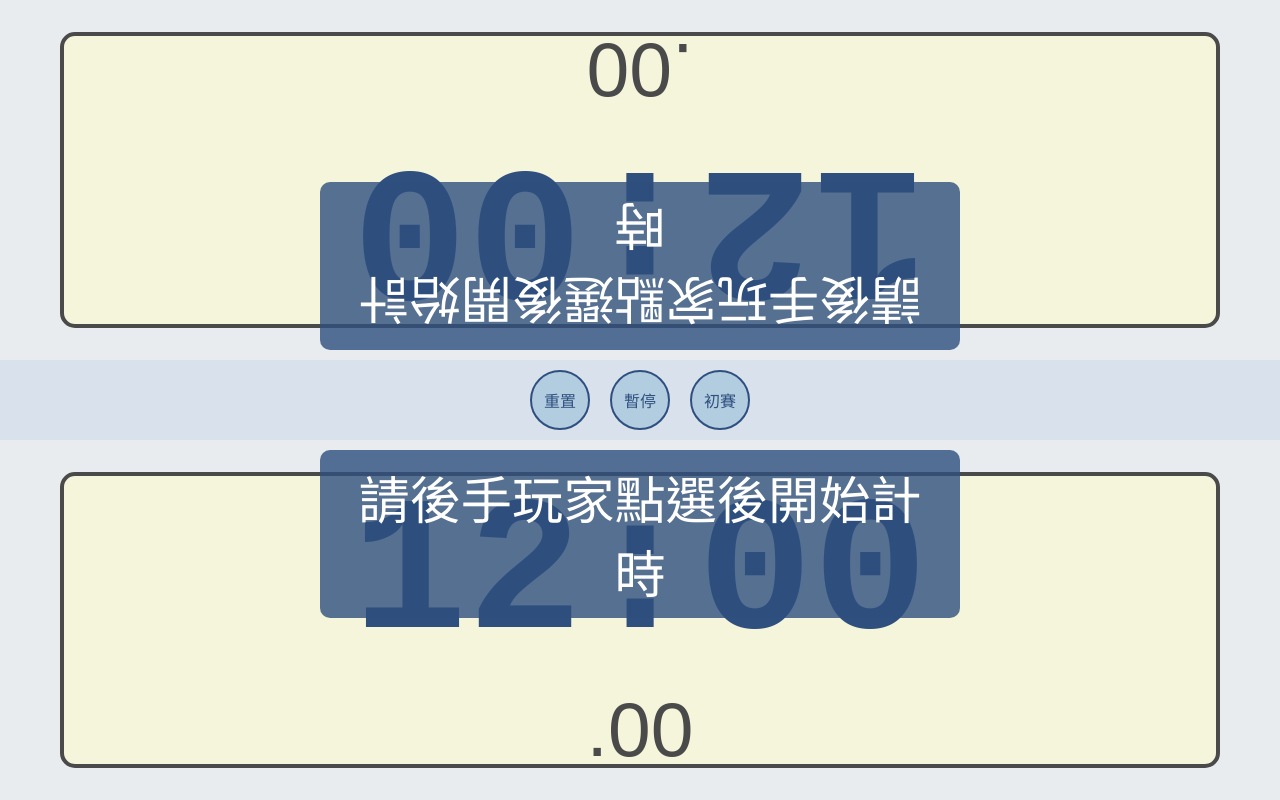
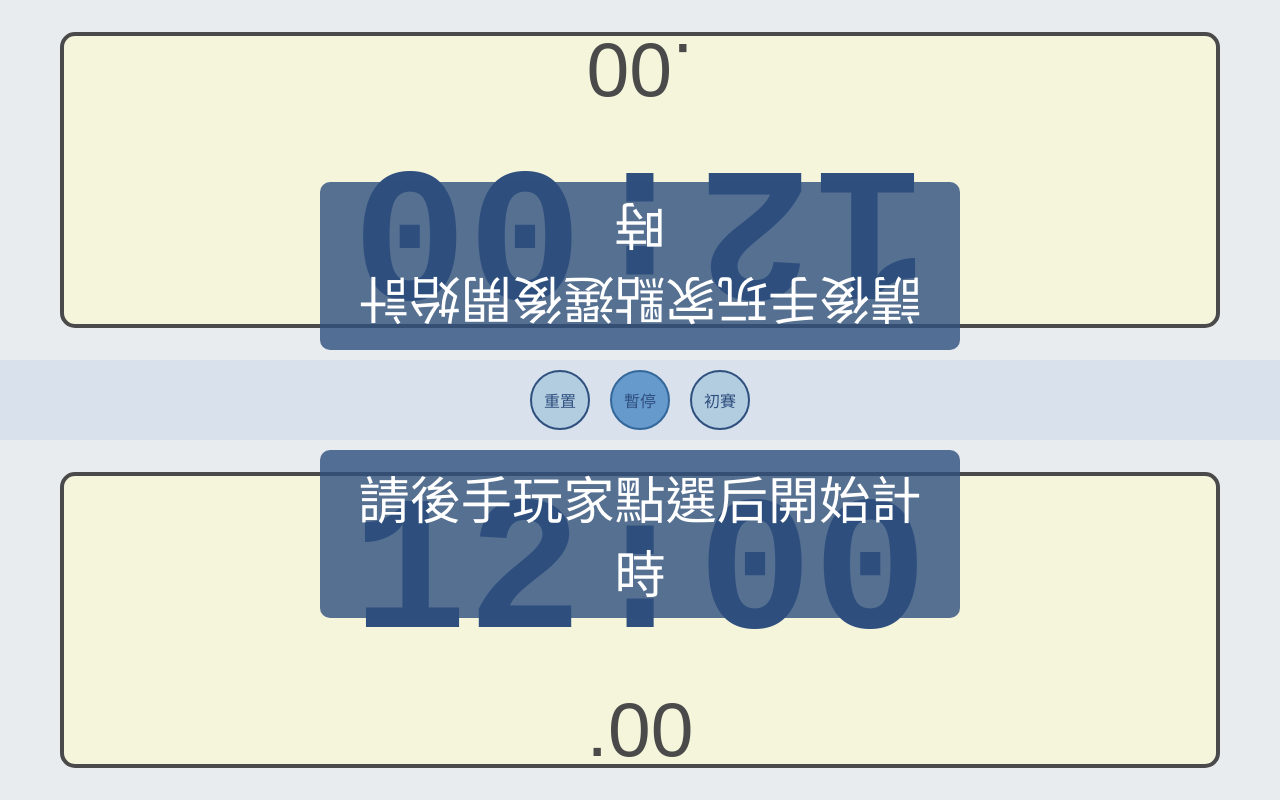
Before and after one commit to FallCloudLSK/HtmlGames, a plain HTML site: page cfe_clock.html in a window 1280 px wide. Drawn offline with Linux system fonts and the light colour scheme.

Commit message:
Add files via upload

```diff
--- a/cfe_clock.html
+++ b/cfe_clock.html
@@ -125,10 +125,21 @@
             justify-content: center;
             align-items: center;
             color: #2F4F7F;
-            transition: background-color 0.3s;
+            transition: background-color 0.3s, box-shadow 0.3s;
         }
         .control-btn:hover {
             background-color: #A1B8D1;
+        }
+        .pause-btn {
+            border-color: #336699;
+            background-color: #6699CC;
+        }
+        .pause-btn:hover {
+            background-color: #557FA6;
+        }
+        .pause-btn.paused {
+            background-color: #4D85B3;
+            box-shadow: 0 0 10px rgba(51, 102, 153, 0.7);
         }
         .prompt {
             position: absolute;
@@ -207,7 +218,7 @@
         </div>
         <div class="middle-controls">
             <button class="control-btn" onclick="showResetConfirm()">重置</button>
-            <button class="control-btn" onclick="togglePause()">暫停</button>
+            <button class="control-btn pause-btn" id="pauseBtn" onclick="togglePause()">暫停</button>
             <button class="control-btn" onclick="showModeSwitch()">初賽</button>
         </div>
         <div class="player player-bottom" id="player2">
@@ -255,7 +266,7 @@
         }
 
         function updateDisplay() {
-            if (isGameStopped) return; // Prevent recursive calls during game stop
+            if (isGameStopped) return; // Prevent recursive calls during stop
             document.getElementById('time1').textContent = formatTime(time1).slice(0, 5);
             document.getElementById('ms1').textContent = formatTime(time1).slice(5);
             document.getElementById('time2').textContent = formatTime(time2).slice(0, 5);
@@ -276,7 +287,7 @@
             const prompt2 = document.getElementById('prompt2');
             if (!gameStarted) {
                 prompt1.textContent = "請後手玩家點選後開始計時";
-                prompt2.textContent = "請後手玩家點選後開始計時";
+                prompt2.textContent = "請後手玩家點選后開始計時";
                 prompt1.classList.add('active');
                 prompt2.classList.add('active');
             } else {
@@ -300,6 +311,14 @@
                 prompt2.classList.add('active');
             }
 
+            // Update pause button state
+            const pauseBtn = document.getElementById('pauseBtn');
+            if (isPaused) {
+                pauseBtn.classList.add('paused');
+            } else {
+                pauseBtn.classList.remove('paused');
+            }
+
             // Update mode button text
             document.getElementsByClassName('control-btn')[2].textContent = mode === 'standard' ? '初賽' : '複賽';
         }
@@ -320,7 +339,7 @@
                 time2 = Math.max(0, time2 - delta);
                 if (time2 <= 0 && !isOvertime2) {
                     isOvertime2 = true;
-                    time2 =基本的
+                    time2 = 40 * 1000;
                 }
             }
             updateDisplay();
@@ -354,6 +373,7 @@
         }
 
         function showResetConfirm() {
+            if (!isPaused && gameStarted) togglePause(); // Pause if game is running
             document.getElementById('resetModal').style.display = 'flex';
         }
 
```
